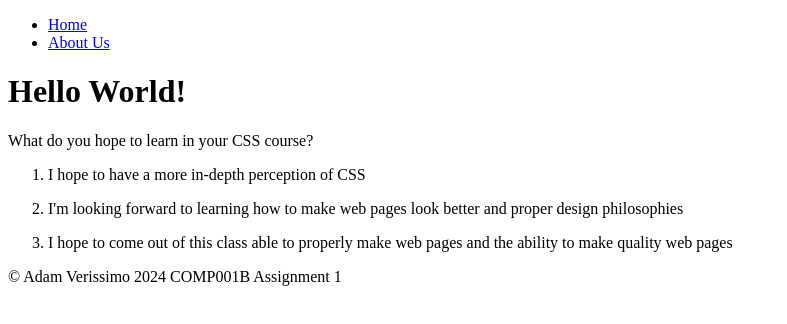
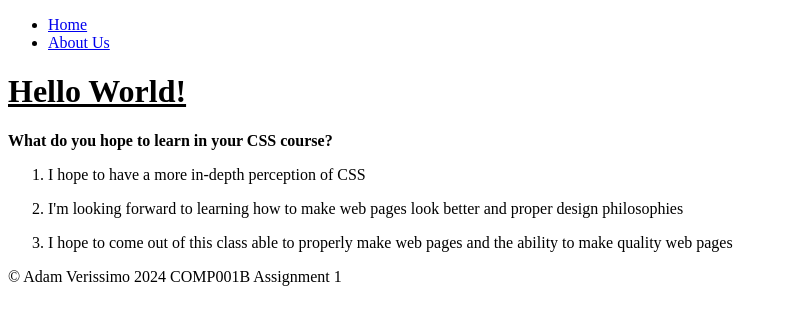
Before and after one commit to adamveris2024/COMP001B_Assignment1, a plain HTML site: page index.html in a window 1280 px wide. Shown: the whole page, without its empty margins (0-787 px from the left). Drawn offline with Linux system fonts and the light colour scheme.

Commit message:
finished index file and created about

```diff
--- a/index.html
+++ b/index.html
@@ -3,7 +3,7 @@
 <head>
     <meta charset="UTF-8">
     <meta name="viewport" content="width=device-width, initial-scale=1.0">
-    <title>Class Attribute Example</title>
+    <title>COMP001B - Assignment 1</title>
     <link rel="stylesheet" href="main.css">
 </head>
 <body>
@@ -17,7 +17,7 @@
     </div>
     <h1>Hello World!</h1>
     <section>
-        <p>What do you hope to learn in your CSS course?</p>
+        <p class="question-text">What do you hope to learn in your CSS course?</p>
             <ol>
                 <li><p>I hope to have a more in-depth perception of CSS</p></li>
                 <li><p>I'm looking forward to learning how to make web pages look better and proper design philosophies</p></li>
--- a/main.css
+++ b/main.css
@@ -0,0 +1,7 @@
+h1 {
+    text-decoration: underline;
+}
+
+.question-text {
+    font-weight: bold;
+}
```
Also changed, not shown: about.html (added, +12 -0 lines).
